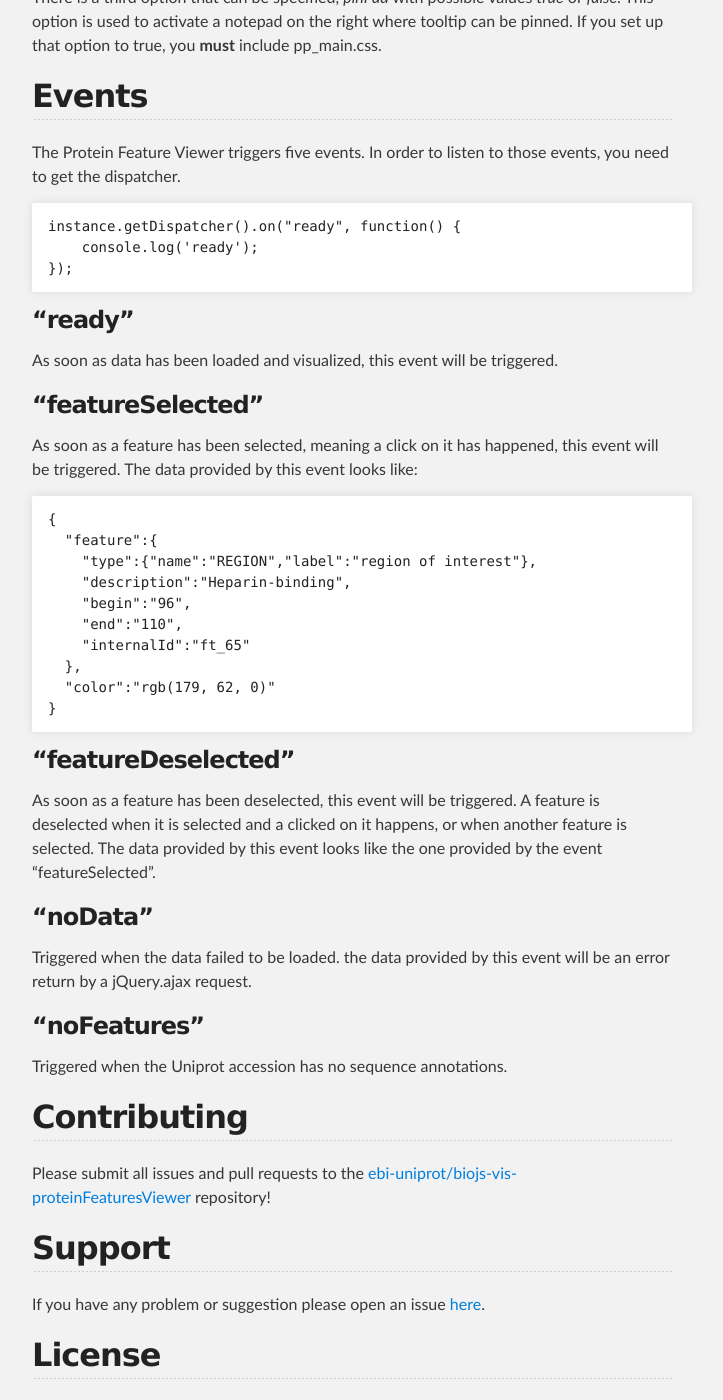
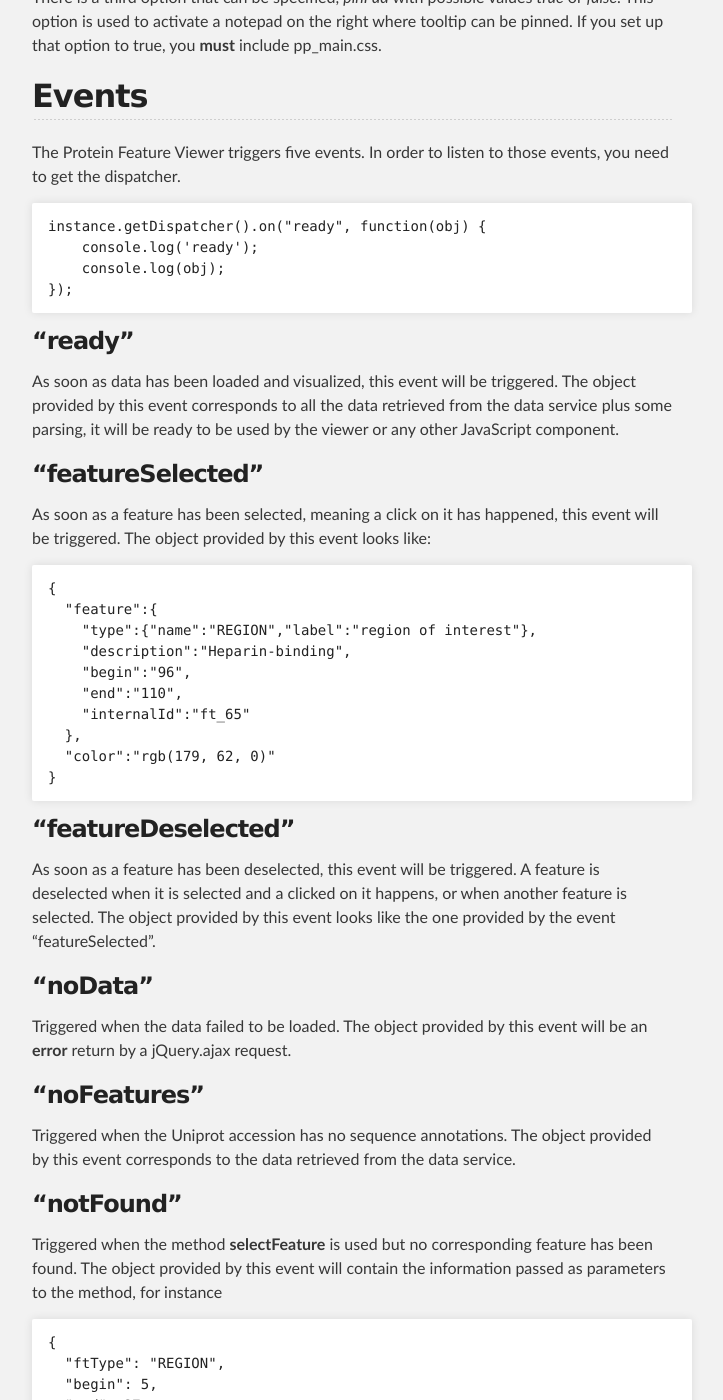
Before and after one commit to ebi-uniprot/ProtVista, a Jekyll site: the page built from developerGuide.md, in a window 1280 px wide and 1400 px high, scrolled down 1409 px. Shown: the whole window, without its empty margins (288-1011 px from the left). Built offline with Jekyll 4.4.1, drawn with Linux system fonts in a browser that asks for light colours.

Commit message:
Update developer documentation.

````diff
--- a/developerGuide.md
+++ b/developerGuide.md
@@ -51,16 +51,17 @@ There is a third option that can be specified, *pinPad* with possible values *tr
 The Protein Feature Viewer triggers five events. In order to listen to those events, you need to get the dispatcher.
 
 ```javascript
-instance.getDispatcher().on("ready", function() {
+instance.getDispatcher().on("ready", function(obj) {
     console.log('ready');
+    console.log(obj);
 });
 ```
 
 ### "ready"
-As soon as data has been loaded and visualized, this event will be triggered.
+As soon as data has been loaded and visualized, this event will be triggered. The object provided by this event corresponds to all the data retrieved from the data service plus some parsing, it will be ready to be used by the viewer or any other JavaScript component.
 
 ### "featureSelected"
-As soon as a feature has been selected, meaning a click on it has happened, this event will be triggered. The data provided by this event looks like:
+As soon as a feature has been selected, meaning a click on it has happened, this event will be triggered. The object provided by this event looks like:
 
 ```javascript
 {
@@ -76,13 +77,24 @@ As soon as a feature has been selected, meaning a click on it has happened, this
 ```
 
 ### "featureDeselected"
-As soon as a feature has been deselected, this event will be triggered. A feature is deselected when it is selected and a clicked on it happens, or when another feature is selected. The data provided by this event looks like the one provided by the event "featureSelected".
+As soon as a feature has been deselected, this event will be triggered. A feature is deselected when it is selected and a clicked on it happens, or when another feature is selected. The object provided by this event looks like the one provided by the event "featureSelected".
 
 ### "noData"
-Triggered when the data failed to be loaded. the data provided by this event will be an error return by a jQuery.ajax request.
+Triggered when the data failed to be loaded. The object provided by this event will be an **error** return by a jQuery.ajax request.
 
 ### "noFeatures"
-Triggered when the Uniprot accession has no sequence annotations.
+Triggered when the Uniprot accession has no sequence annotations. The object provided by this event corresponds to the data retrieved from the data service.
+
+### "notFound"
+Triggered when the method **selectFeature** is used but no corresponding feature has been found. The object provided by this event will contain the information passed as parameters to the method, for instance
+
+```javascript
+{
+  "ftType": "REGION",
+  "begin": 5,
+  "end": 27
+}
+```
 
 ## Contributing
 Please submit all issues and pull requests to the [ebi-uniprot/biojs-vis-proteinFeaturesViewer](http://github.com/ebi-uniprot/biojs-vis-proteinFeaturesViewer) repository!
````
